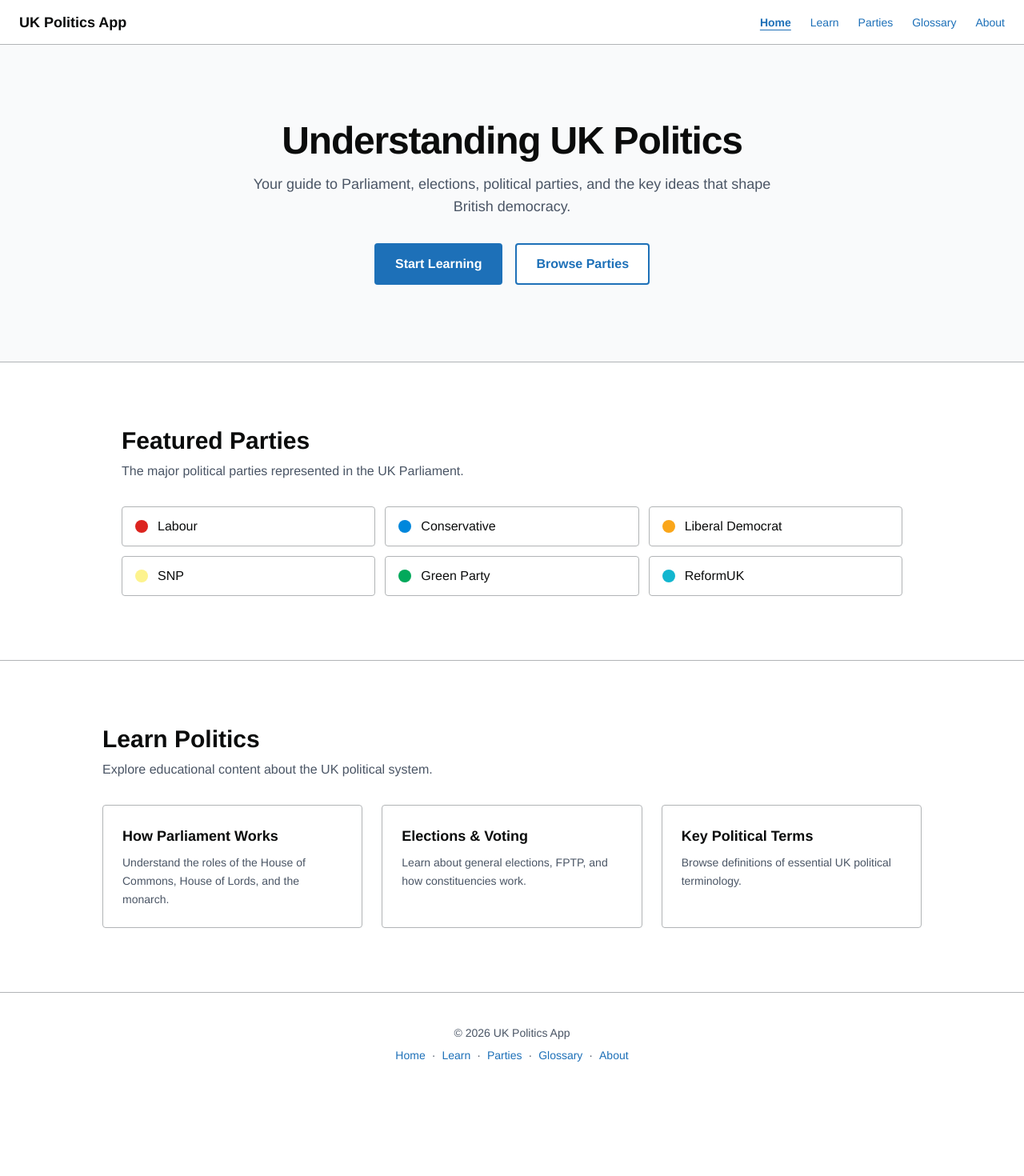
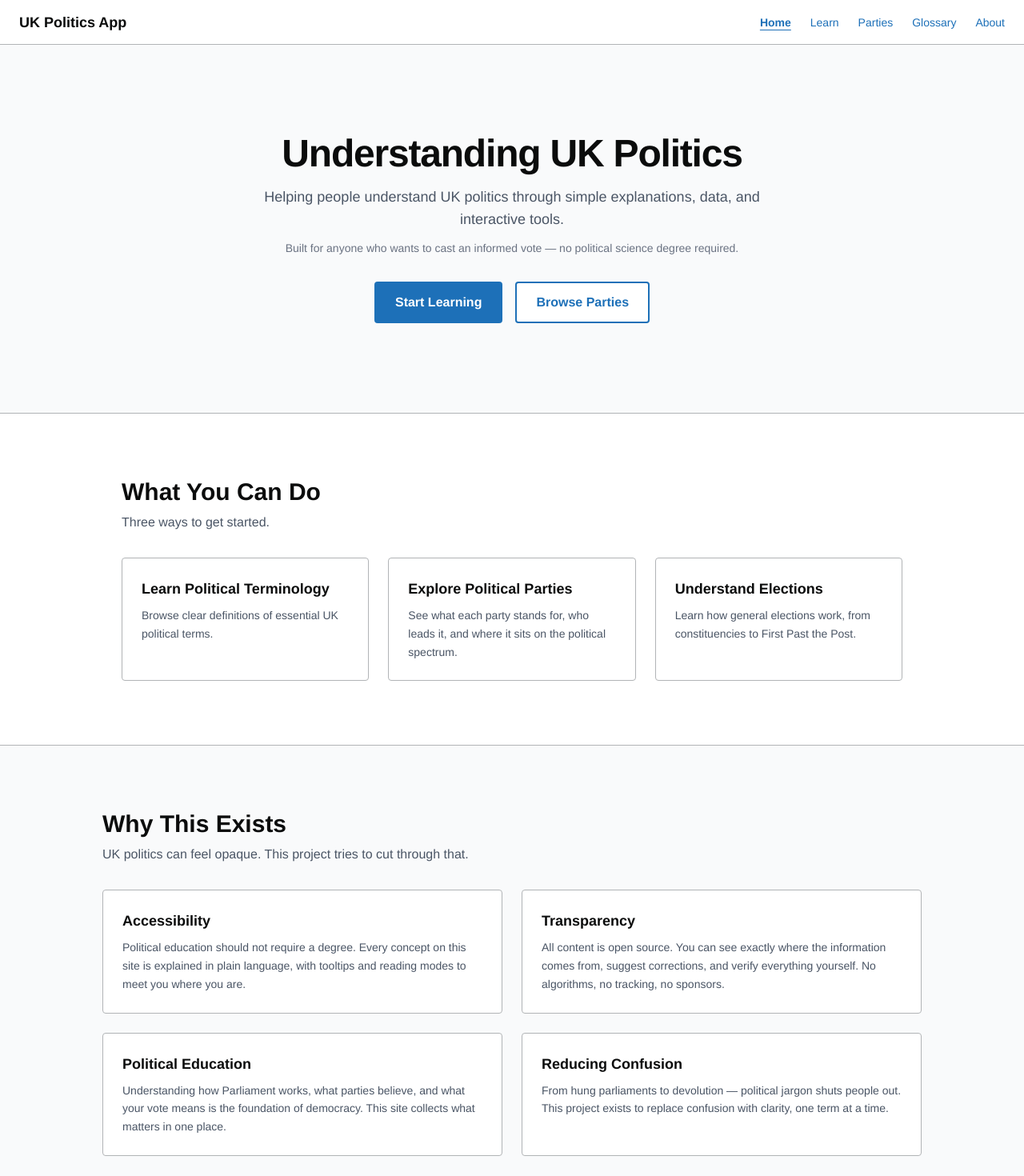
Before and after one commit to JHCodeQuest/civic-lens, a Next.js app in the folder frontend/: page / in a window 1280 px wide. Shown: the top 1470 px of the page at 80% size. Before the commit the page ends 1369 px from the top, so only its background shows below. Built offline with nearby package versions, Linux system fonts and the light colour scheme.

Commit message:
redesign homepage with who, what, why sections

```diff
--- a/frontend/src/app/page.tsx
+++ b/frontend/src/app/page.tsx
@@ -11,34 +11,38 @@ const featuredParties = [
   { name: "ReformUK", color: PARTY_COLORS.ReformUK },
 ]
 
-const learnTopics = [
+const whatItDoes = [
   {
-    title: "How Parliament Works",
-    description: "Understand the roles of the House of Commons, House of Lords, and the monarch.",
-    href: "/learn",
+    title: "Learn Political Terminology",
+    description: "Browse clear definitions of essential UK political terms.",
+    href: "/glossary",
   },
   {
-    title: "Elections & Voting",
-    description: "Learn about general elections, FPTP, and how constituencies work.",
-    href: "/learn",
+    title: "Explore Political Parties",
+    description: "See what each party stands for, who leads it, and where it sits on the political spectrum.",
+    href: "/parties",
   },
   {
-    title: "Key Political Terms",
-    description: "Browse definitions of essential UK political terminology.",
-    href: "/glossary",
+    title: "Understand Elections",
+    description: "Learn how general elections work, from constituencies to First Past the Post.",
+    href: "/learn",
   },
 ]
 
 export default function Home() {
   return (
     <>
-      <section className="border-b border-govuk-border bg-gray-50 px-6 py-20 text-center sm:py-24">
+      <section className="border-b border-govuk-border bg-gray-50 px-6 py-20 text-center sm:py-28">
         <h1 className="mb-4 text-4xl font-bold tracking-tight text-govuk-black sm:text-5xl">
           Understanding UK Politics
         </h1>
-        <p className="mx-auto mb-8 max-w-2xl text-lg text-gray-600">
-          Your guide to Parliament, elections, political parties, and the key
-          ideas that shape British democracy.
+        <p className="mx-auto mb-3 max-w-2xl text-lg text-gray-600">
+          Helping people understand UK politics through simple explanations, data, and
+          interactive tools.
+        </p>
+        <p className="mx-auto mb-8 max-w-xl text-sm text-gray-500">
+          Built for anyone who wants to cast an informed vote — no political science degree
+          required.
         </p>
         <div className="flex flex-wrap justify-center gap-4">
           <Link
@@ -57,16 +61,78 @@ export default function Home() {
       </section>
 
       <section className="mx-auto max-w-5xl px-6 py-16 sm:py-20">
+        <h2 className="mb-2 text-2xl font-bold text-govuk-black sm:text-3xl">What You Can Do</h2>
+        <p className="mb-8 text-gray-600">
+          Three ways to get started.
+        </p>
+        <div className="grid gap-6 sm:grid-cols-3">
+          {whatItDoes.map(({ title, description, href }) => (
+            <Link
+              key={title}
+              href={href}
+              className="rounded-sm border border-govuk-border bg-white p-6 no-underline transition hover:border-govuk-blue"
+            >
+              <h3 className="mb-2 text-lg font-semibold text-govuk-black">{title}</h3>
+              <p className="text-sm leading-relaxed text-gray-600">{description}</p>
+            </Link>
+          ))}
+        </div>
+      </section>
+
+      <section className="border-t border-govuk-border bg-gray-50 px-6 py-16 sm:py-20">
+        <div className="mx-auto max-w-5xl">
+          <h2 className="mb-2 text-2xl font-bold text-govuk-black sm:text-3xl">Why This Exists</h2>
+          <p className="mb-8 text-gray-600">
+            UK politics can feel opaque. This project tries to cut through that.
+          </p>
+          <div className="grid gap-6 sm:grid-cols-2">
+            <div className="rounded-sm border border-govuk-border bg-white p-6">
+              <h3 className="mb-2 text-lg font-semibold text-govuk-black">Accessibility</h3>
+              <p className="text-sm leading-relaxed text-gray-600">
+                Political education should not require a degree. Every concept on this site is
+                explained in plain language, with tooltips and reading modes to meet you where
+                you are.
+              </p>
+            </div>
+            <div className="rounded-sm border border-govuk-border bg-white p-6">
+              <h3 className="mb-2 text-lg font-semibold text-govuk-black">Transparency</h3>
+              <p className="text-sm leading-relaxed text-gray-600">
+                All content is open source. You can see exactly where the information comes
+                from, suggest corrections, and verify everything yourself. No algorithms, no
+                tracking, no sponsors.
+              </p>
+            </div>
+            <div className="rounded-sm border border-govuk-border bg-white p-6">
+              <h3 className="mb-2 text-lg font-semibold text-govuk-black">Political Education</h3>
+              <p className="text-sm leading-relaxed text-gray-600">
+                Understanding how Parliament works, what parties believe, and what your vote
+                means is the foundation of democracy. This site collects what matters in one
+                place.
+              </p>
+            </div>
+            <div className="rounded-sm border border-govuk-border bg-white p-6">
+              <h3 className="mb-2 text-lg font-semibold text-govuk-black">Reducing Confusion</h3>
+              <p className="text-sm leading-relaxed text-gray-600">
+                From hung parliaments to devolution — political jargon shuts people out.
+                This project exists to replace confusion with clarity, one term at a time.
+              </p>
+            </div>
+          </div>
+        </div>
+      </section>
+
+      <section className="mx-auto max-w-5xl px-6 py-16 sm:py-20">
         <h2 className="mb-2 text-2xl font-bold text-govuk-black sm:text-3xl">Featured Parties</h2>
         <p className="mb-8 text-gray-600">
-          The major political parties represented in the UK Parliament.
+          The major political parties represented in the UK Parliament. Click one to jump to
+          its profile.
         </p>
         <div className="grid gap-3 sm:grid-cols-2 lg:grid-cols-3">
           {featuredParties.map(({ name, color }) => (
             <Link
               key={name}
               href={`/parties#${slugify(name)}`}
-              className="flex items-center gap-3 rounded-sm border border-govuk-border bg-white px-4 py-3 no-underline text-govuk-black transition hover:border-govuk-blue"
+              className="flex items-center gap-3 rounded-sm border border-govuk-border bg-white px-4 py-3 text-govuk-black no-underline transition hover:border-govuk-blue"
             >
               <span
                 className="inline-block h-4 w-4 shrink-0 rounded-full"
@@ -75,27 +141,6 @@ export default function Home() {
               <span className="font-medium">{name}</span>
             </Link>
           ))}
-        </div>
-      </section>
-
-      <section className="border-t border-govuk-border bg-white px-6 py-16 sm:py-20">
-        <div className="mx-auto max-w-5xl">
-          <h2 className="mb-2 text-2xl font-bold text-govuk-black sm:text-3xl">Learn Politics</h2>
-          <p className="mb-8 text-gray-600">
-            Explore educational content about the UK political system.
-          </p>
-          <div className="grid gap-6 sm:grid-cols-3">
-            {learnTopics.map(({ title, description, href }) => (
-              <Link
-                key={title}
-                href={href}
-                className="rounded-sm border border-govuk-border bg-white p-6 no-underline transition hover:border-govuk-blue"
-              >
-                <h3 className="mb-2 text-lg font-semibold text-govuk-black">{title}</h3>
-                <p className="text-sm leading-relaxed text-gray-600">{description}</p>
-              </Link>
-            ))}
-          </div>
         </div>
       </section>
 
```
